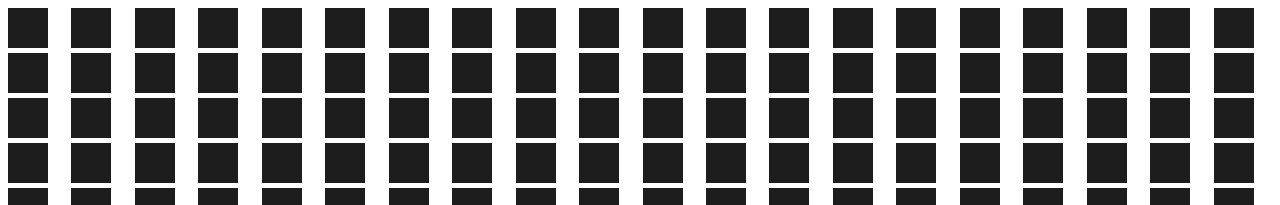
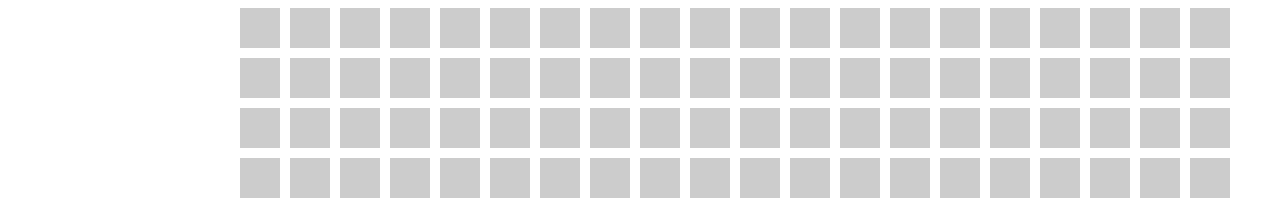
Before and after one commit to acciojob/Color-board-Sagunthala-A, a website: page main.html in a window 1280 px wide. Shown: the top 205 px of the page. Drawn offline with Linux system fonts and the light colour scheme.

Commit message:
created a submission

```diff
--- a/styles.css
+++ b/styles.css
@@ -1,16 +1,19 @@
 /*  your css code here. If applicable */
-.container{
-	display: grid;
-	grid-template-columns: repeat(20,1fr);
-	grid-template-rows: repeat(20,1fr);
-	gap: 5px;
+.container {
+  display: grid;
+  grid-template-columns: repeat(20, 1fr);
+  grid-gap: 10px;
+  width: 800px;
+  margin: 0 auto;
 }
-.square{
-	width: 40px;
-	height: 40px;
-	background-color: rgb(29,29,29);
-	transition: background-color 1s;
+
+.square {
+  width: 40px;
+  height: 40px;
+  background-color: #ccc;
+  transition: background-color 1s;
 }
-div.square:hover{
-	background-color: red;
+
+.square:hover {
+  background-color: #ff0000;
 }
```
Also changed, not shown: main.html (+0 -3 lines).
